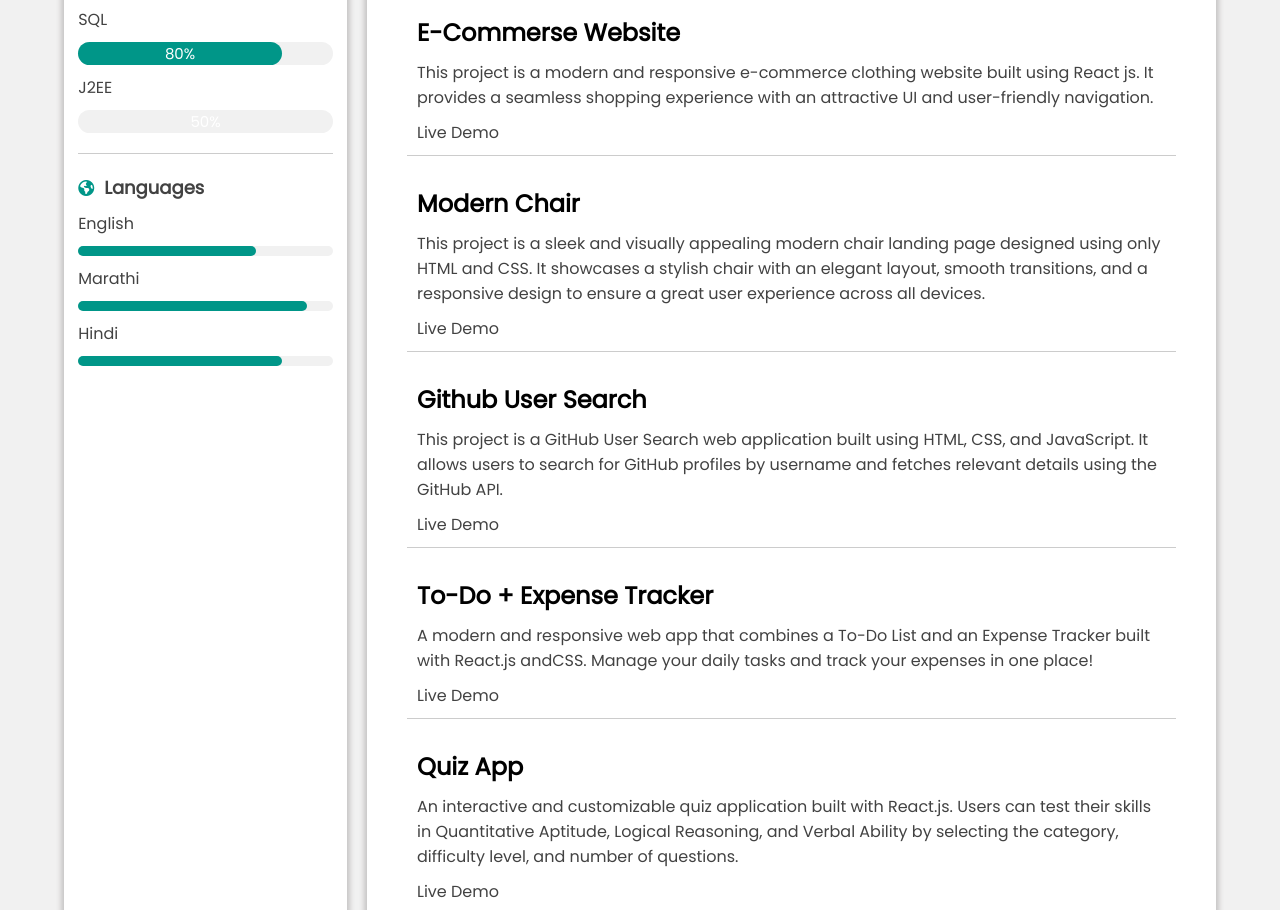
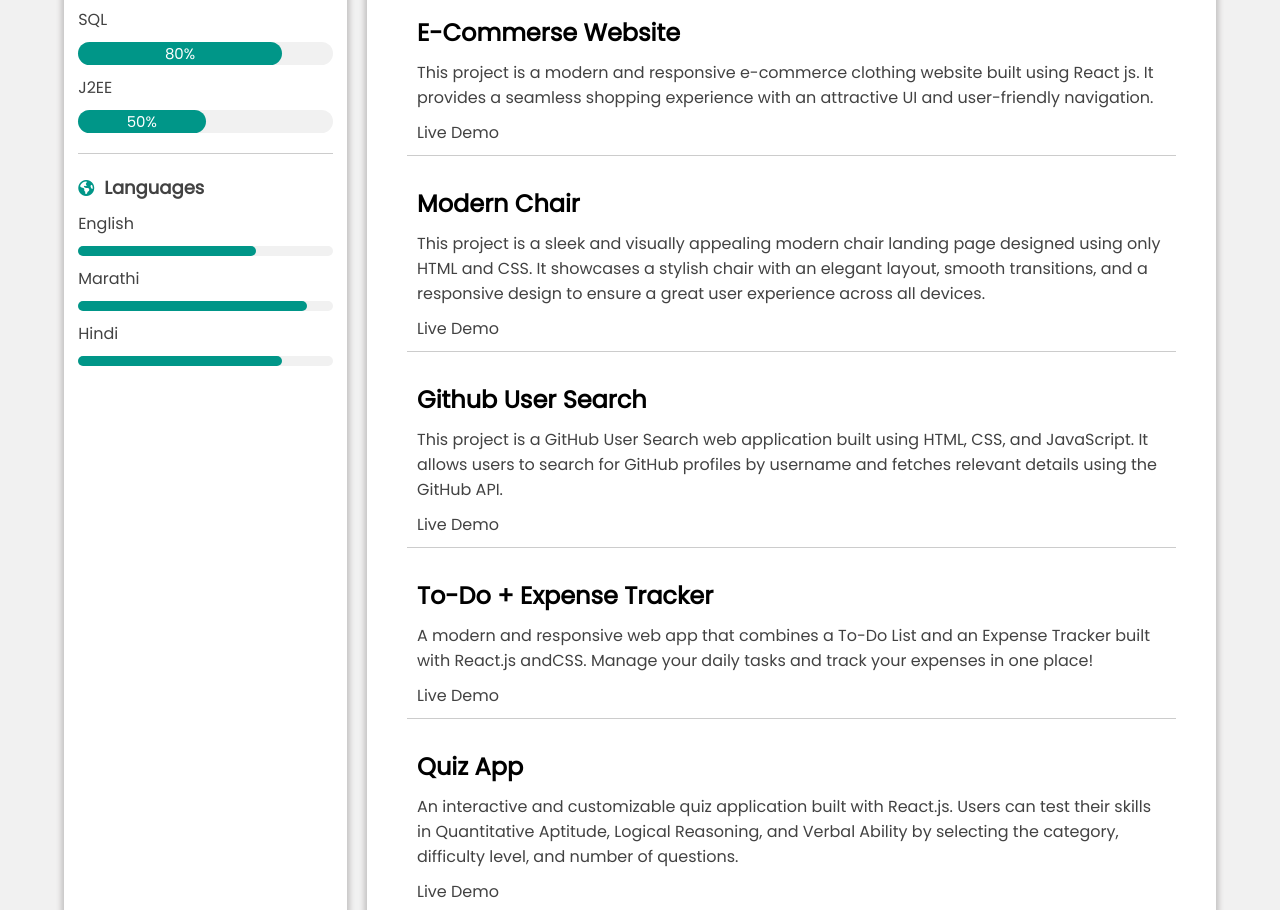
Before and after one commit to Katkargaurav09/resume, a plain HTML site: page index.html in a window 1280 px wide. Shown: the part 813-1723 px from the top of the page. Drawn offline with Linux system fonts and the light colour scheme.

Commit message:
add new skill

```diff
--- a/style.css
+++ b/style.css
@@ -199,6 +199,14 @@ i {
   border-radius: 16px;
   background-color: #009688;
 }
+.skills-data > .j2ee > div {
+  width: 50%;
+  max-width: 100%;
+  overflow: hidden;
+  animation: growBar 1s ease-in-out forwards;
+  border-radius: 16px;
+  background-color: #009688;
+}
 
 @keyframes growBar {
   from {
```
